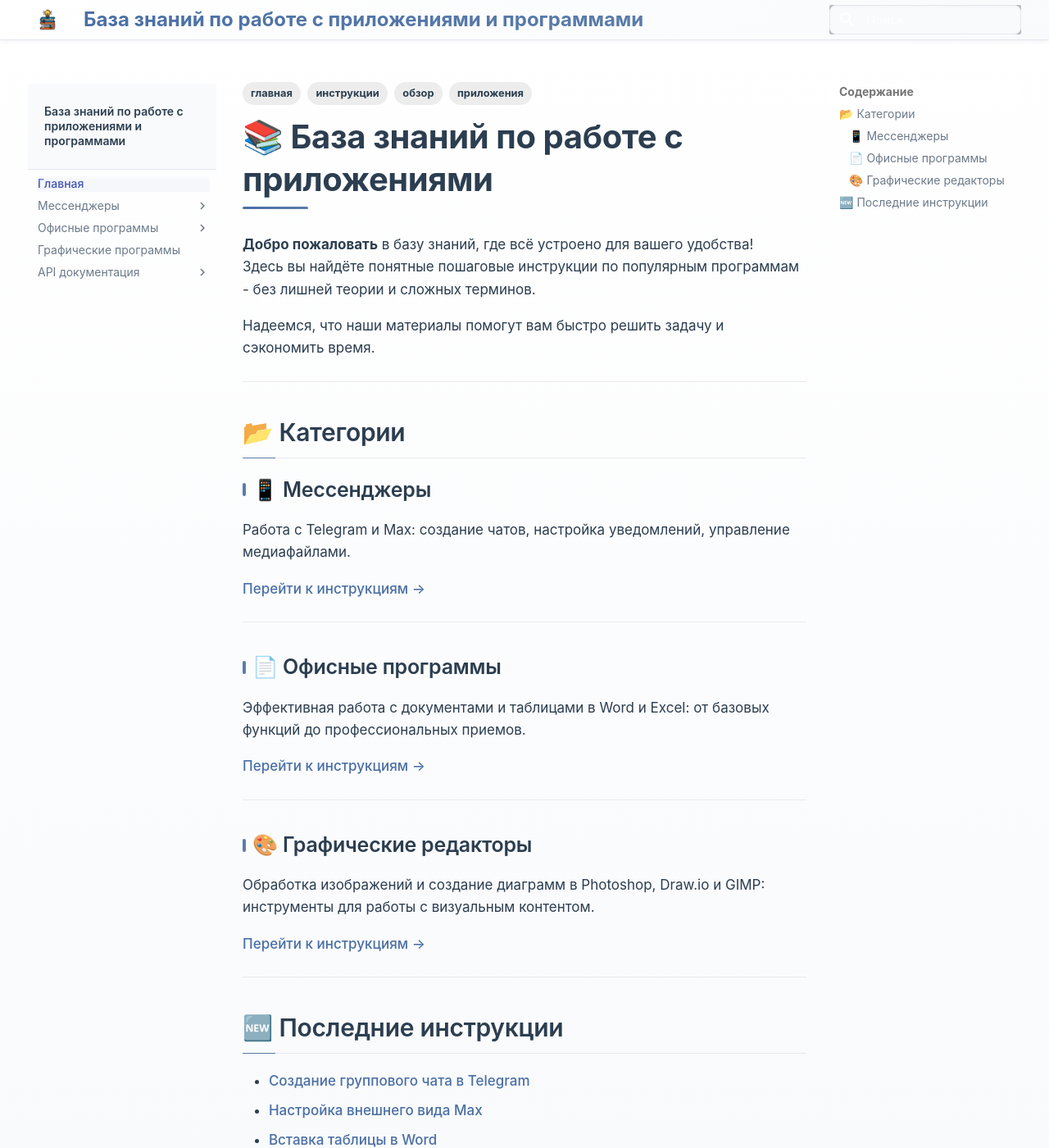
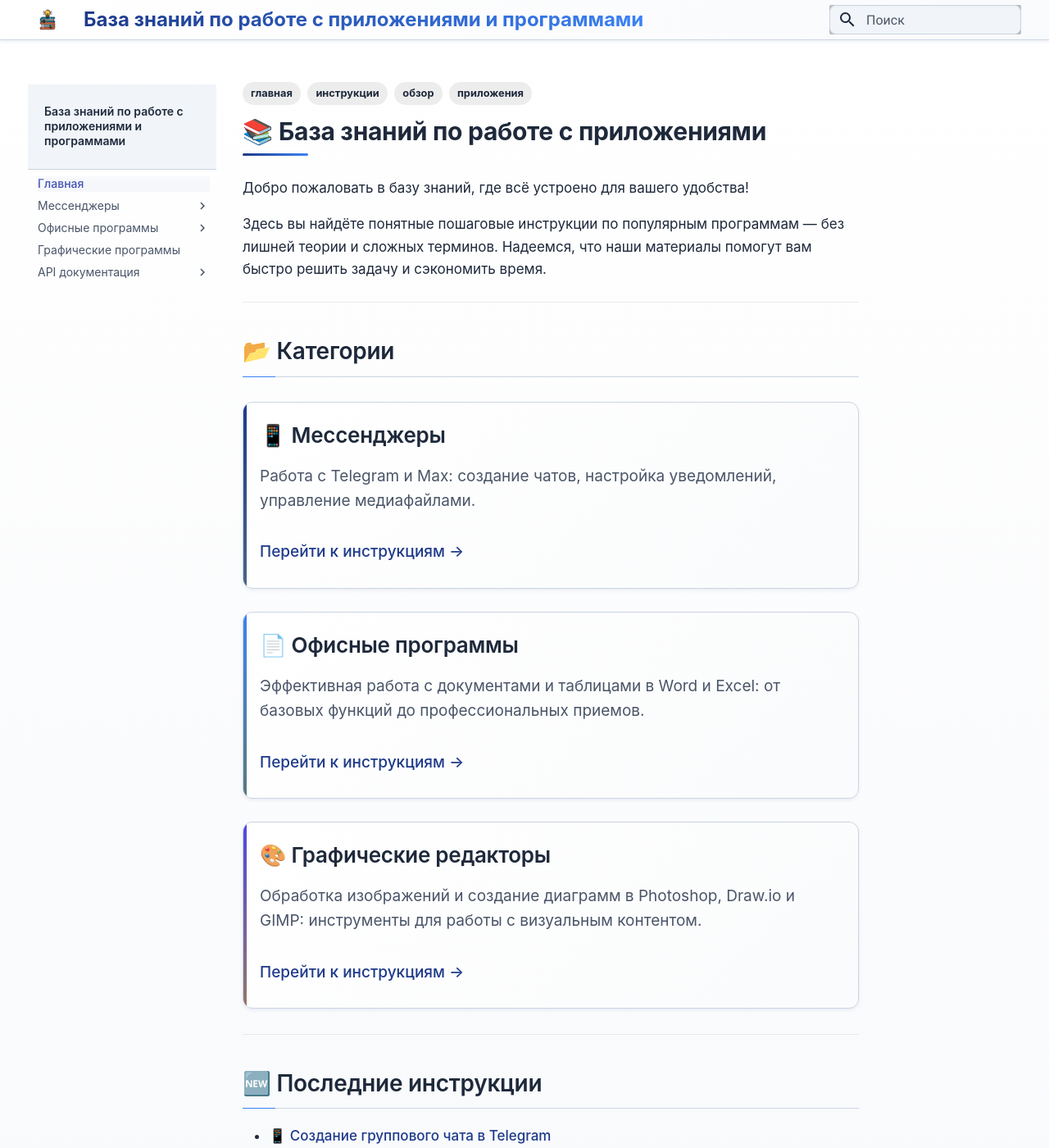
Before and after one commit to tnikonova31/MkDocs-site, an MkDocs documentation site: the page built from docs/index.md, in a window 1280 px wide and 1400 px high. Shown: the whole window at 82% size. Built offline with MkDocs 1.6.1 and Material for MkDocs 9.7.7, drawn with Linux system fonts in a browser that asks for light colours.

Commit message:
тема css

```diff
--- a/docs/index.md
+++ b/docs/index.md
@@ -1,51 +1,47 @@
 ---
-tags:
-  - главная
-  - обзор
-  - инструкции
-  - приложения
+tags: [главная, обзор, инструкции, приложения]
 ---
 
 # 📚 База знаний по работе с приложениями
 
-**Добро пожаловать** в базу знаний, где всё устроено для вашего удобства!
-Здесь вы найдёте понятные пошаговые инструкции по популярным программам - без лишней теории и сложных терминов.
+Добро пожаловать в базу знаний, где всё устроено для вашего удобства!
 
-Надеемся, что наши материалы помогут вам быстро решить задачу и сэкономить время.
+Здесь вы найдёте понятные пошаговые инструкции по популярным программам — без лишней теории и сложных терминов. Надеемся, что наши материалы помогут вам быстро решить задачу и сэкономить время.
 
 ---
 
 ## 📂 Категории
 
-### 📱 Мессенджеры
+<div class="grid-cards">
 
-Работа с Telegram и Max: создание чатов, настройка уведомлений, управление медиафайлами.
+<div>
+<h3>📱 Мессенджеры</h3>
+<p>Работа с Telegram и Max: создание чатов, настройка уведомлений, управление медиафайлами.</p>
+<a href="messengers/">Перейти к инструкциям →</a>
+</div>
 
-[Перейти к инструкциям →](messengers/)
+<div>
+<h3>📄 Офисные программы</h3>
+<p>Эффективная работа с документами и таблицами в Word и Excel: от базовых функций до профессиональных приемов.</p>
+<a href="office/">Перейти к инструкциям →</a>
+</div>
 
----
+<div>
+<h3>🎨 Графические редакторы</h3>
+<p>Обработка изображений и создание диаграмм в Photoshop, Draw.io и GIMP: инструменты для работы с визуальным контентом.</p>
+<a href="graphics/">Перейти к инструкциям →</a>
+</div>
 
-### 📄 Офисные программы
-
-Эффективная работа с документами и таблицами в Word и Excel: от базовых функций до профессиональных приемов.
-
-[Перейти к инструкциям →](office/)
-
----
-
-### 🎨 Графические редакторы
-
-Обработка изображений и создание диаграмм в Photoshop, Draw.io и GIMP: инструменты для работы с визуальным контентом.
-
-[Перейти к инструкциям →](graphics/)
+</div>
 
 ---
 
 ## 🆕 Последние инструкции
 
-- [Создание группового чата в Telegram](messengers/telegram/tnikonova31-instruction.md)
-- [Настройка внешнего вида Max](messengers/max/appearance.md)
-- [Вставка таблицы в Word](office/word/table-enter.md)
+- 📱 [Создание группового чата в Telegram](messengers/telegram/tnikonova31-instruction.md)
+- 📱 [Настройка внешнего вида Max](messengers/max/appearance.md)
+- 📄 [Вставка таблицы в Word](office/word/table-enter.md)
 
-----
+---
+
 [📖 Посмотреть все теги](/MkDocs-site/tags/)
--- a/docs/stylesheets/extra.css
+++ b/docs/stylesheets/extra.css
@@ -1,39 +1,38 @@
 /* ========================================
-   ЦВЕТОВАЯ ПАЛИТРА — ПРИГЛУШЕННЫЕ АКЦЕНТЫ
+ЦВЕТОВАЯ ПАЛИТРА — БЛАГОРОДНАЯ СИНИЯ
 ======================================== */
-
 :root {
 /* Основные цвета */
-    --color-bg: #ffffff;
-    --color-bg-light: #f9fafc;
-    --color-text: #2c3e50;
-    --color-text-secondary: #6c7a89;
-    --color-border: #e4e9f0;
-    --color-border-light: #f0f3f7;
+--color-bg: #f8fafc;
+--color-bg-light: #f1f5f9;
+--color-text: #1e293b;                /* Оригинальный цвет текста */
+--color-text-secondary: #4a5568;
+--color-border: #cbd5e1;
+--color-border-light: #e2e8f0;
 
-    /* Приглушенные акценты */
-    --color-accent: #4a6fa5;              /* Приглушенный синий */
-    --color-accent-light: #5b7ca9;
-    --color-accent-hover: #3d5a80;
-    --color-accent-secondary: #6b8e8e;    /* Приглушенный бирюзовый */
-    --color-accent-tertiary: #a88b7d;     /* Приглушенный терракот */
+/* Благородные синие акценты */
+--color-accent: #1e3a8a;              /* Королевский синий */
+--color-accent-light: #3b82f6;
+--color-accent-hover: #1e40af;
+--color-accent-secondary: #4f46e5;    /* Индиго */
+--color-accent-tertiary: #6366f1;     /* Фиолетово-синий */
 
 /* Цвета категорий */
-    --color-category-messengers: #5b7ca9;
-    --color-category-office: #6b8e8e;
-    --color-category-design: #a88b7d;
+--color-category-messengers: #1e3a8a;
+--color-category-office: #3b82f6;
+--color-category-design: #4f46e5;
 
 /* Дополнительные акценты */
-    --color-highlight: #f8f4e9;           /* Светло-бежевый подсветка */
-    --color-muted: #8a9bae;               /* Приглушенный серо-голубой */
-    --color-success: #5d8c73;             /* Приглушенный зеленый */
-    --color-warning: #c47a5a;             /* Приглушенный оранжевый */
-    --color-info: #7a6a8c;                /* Приглушенный фиолетовый */
+--color-highlight: #f0f9ff;           /* Светло-голубой подсветка */
+--color-muted: #94a3b8;               /* Серо-голубой */
+--color-success: #10b981;             /* Изумрудный */
+--color-warning: #f59e0b;             /* Золотистый */
+--color-info: #06b6d4;                /* Голубой */
 
 /* Тени */
-    --shadow-sm: 0 2px 4px rgba(44, 62, 80, 0.06);
-    --shadow-md: 0 4px 12px rgba(44, 62, 80, 0.08);
-    --shadow-lg: 0 8px 20px rgba(44, 62, 80, 0.1);
+--shadow-sm: 0 2px 4px rgba(30, 58, 138, 0.08);
+--shadow-md: 0 4px 12px rgba(30, 58, 138, 0.1);
+--shadow-lg: 0 8px 20px rgba(30, 58, 138, 0.12);
 
 /* Радиусы */
 --radius-sm: 4px;
@@ -128,16 +127,16 @@ body {
 
 .grid-cards {
     display: grid;
-    grid-template-columns: repeat(auto-fit, minmax(300px, 1fr));
+    grid-template-columns: 1fr;  /* ← изменено: одна колонка */
     gap: 28px;
-    margin: 2.5rem 0;
+    margin: 1.5rem 0;
 }
 
 .grid-cards > * {
     background: linear-gradient(135deg, #ffffff 0%, #fafbfc 100%);
     border: 1px solid var(--color-border);
     border-radius: var(--radius-lg);
-    padding: 2rem;
+    padding: 1rem;
     transition: all 0.3s ease;
     box-shadow: var(--shadow-sm);
     position: relative;
@@ -223,100 +222,13 @@ body {
 }
 
 /* ========================================
-   СПИСОК СТАТЕЙ (на главной)
-   ======================================== */
-
-.recent-articles {
-    margin: 3rem 0;
-    background-color: var(--color-bg-light);
-    border-radius: var(--radius-md);
-    padding: 1.8rem;
-    border: 1px solid var(--color-border-light);
-}
-
-.recent-articles h2 {
-    font-size: 1.4rem;
-    font-weight: 600;
-    color: var(--color-text);
-    margin-bottom: 1.2rem;
-    padding-bottom: 0.6rem;
-    border-bottom: 2px solid var(--color-border);
-    position: relative;
-}
-
-.recent-articles h2::after {
-    content: '';
-    position: absolute;
-    bottom: -2px;
-    left: 0;
-    width: 60px;
-    height: 2px;
-    background: linear-gradient(to right, var(--color-accent) 0%, var(--color-accent-light) 100%);
-}
-
-.recent-articles ul {
-    list-style: none;
-    padding: 0;
-    margin: 0;
-}
-
-.recent-articles li {
-    padding: 1rem 0;
-    border-bottom: 1px solid var(--color-border);
-    transition: background-color 0.2s ease;
-}
-
-.recent-articles li:last-child {
-    border-bottom: none;
-}
-
-.recent-articles li:hover {
-    background-color: rgba(74, 111, 165, 0.02);
-    padding-left: 4px;
-}
-
-.recent-articles a {
-    display: block;
-    color: var(--color-text);
-    text-decoration: none;
-    font-weight: 500;
-    font-size: 1.05rem;
-    transition: all 0.2s ease;
-}
-
-.recent-articles a:hover {
-    color: var(--color-accent);
-}
-
-.recent-articles a::before {
-    content: "→";
-    display: inline-block;
-    margin-right: 8px;
-    color: var(--color-accent-light);
-    font-size: 0.9rem;
-    transition: transform 0.2s ease;
-}
-
-.recent-articles a:hover::before {
-    transform: translateX(4px);
-    color: var(--color-accent);
-}
-
-.article-meta {
-    display: block;
-    margin-top: 0.3rem;
-    font-size: 0.85rem;
-    color: var(--color-text-secondary);
-}
-
-/* ========================================
    СТИЛИ СТАТЬИ
    ======================================== */
 
 .md-content__inner > h1 {
-    font-size: 2rem;
+    font-size: 1.5rem;
     font-weight: 700;
-    margin-bottom: 1.5rem;
+    margin-bottom: 1.3rem;
     color: var(--color-text);
     line-height: 1.3;
     position: relative;
@@ -335,7 +247,7 @@ body {
 }
 
 .md-content__inner > h2 {
-    font-size: 1.5rem;
+    font-size: 1.4rem;
     font-weight: 600;
     margin: 2rem 0 1rem 0;
     color: var(--color-text);
@@ -373,74 +285,6 @@ body {
     height: 16px;
     background: var(--color-accent-light);
     border-radius: var(--radius-sm);
-}
-
-/* Шаги инструкции — кастомные кружки */
-.md-content__inner ol {
-    padding-left: 0;
-    margin: 1.5rem 0;
-    counter-reset: step-counter;
-    list-style: none;
-}
-
-.md-content__inner ol li {
-    margin-bottom: 0.6rem;
-    line-height: 1.6;
-    position: relative;
-    padding-left: 32px; /* уменьшено, чтобы соответствовать меньшему кружку */
-}
-
-.md-content__inner ol li::before {
-    counter-increment: step-counter;
-    content: counter(step-counter);
-    position: absolute;
-    left: 0;
-    top: 0.2em;
-    width: 20px;        /* ← уменьшено с 24px до 20px */
-    height: 20px;       /* ← уменьшено с 24px до 20px */
-    background: var(--color-accent);
-    color: white;
-    border-radius: 50%;
-    display: flex;
-    align-items: center;
-    justify-content: center;
-    font-size: 0.8rem;  /* ← немного уменьшен шрифт для лучшего баланса */
-    font-weight: 600;
-    line-height: 1;
-}
-
-/* Частые вопросы */
-.md-content__inner details {
-    margin: 1rem 0;
-    border: 1px solid var(--color-border);
-    border-radius: var(--radius-md);
-    padding: 1rem;
-    background-color: var(--color-bg-light);
-    transition: all 0.2s ease;
-}
-
-.md-content__inner details:hover {
-    border-color: var(--color-accent-light);
-    box-shadow: var(--shadow-sm);
-}
-
-.md-content__inner details summary {
-    font-weight: 600;
-    cursor: pointer;
-    padding-bottom: 0.5rem;
-    color: var(--color-accent);
-}
-
-/* Скриншоты */
-.md-content__inner img {
-    max-width: 100%;
-    border-radius: var(--radius-md);
-    box-shadow: var(--shadow-md);
-    margin: 1.5rem 0;
-    display: block;
-    margin-left: auto;
-    margin-right: auto;
-    border: 1px solid var(--color-border-light);
 }
 
 /* ========================================
@@ -523,43 +367,6 @@ body {
 }
 
 /* ========================================
-   КНОПКИ
-   ======================================== */
-
-.md-button {
-    background: linear-gradient(135deg, var(--color-accent) 0%, var(--color-accent-hover) 100%);
-    color: white;
-    border: none;
-    padding: 0.65rem 1.5rem;
-    border-radius: var(--radius-md);
-    font-weight: 500;
-    cursor: pointer;
-    transition: all 0.3s ease;
-    display: inline-block;
-    box-shadow: var(--shadow-sm);
-    text-decoration: none;
-}
-
-.md-button:hover {
-    transform: translateY(-2px);
-    box-shadow: var(--shadow-md);
-    background: linear-gradient(135deg, var(--color-accent-hover) 0%, #324a66 100%);
-}
-
-.md-button--secondary {
-    background: linear-gradient(135deg, var(--color-bg) 0%, var(--color-bg-light) 100%);
-    color: var(--color-text);
-    border: 1px solid var(--color-border);
-    box-shadow: none;
-}
-
-.md-button--secondary:hover {
-    border-color: var(--color-accent-light);
-    background-color: var(--color-bg-light);
-    color: var(--color-accent);
-}
-
-/* ========================================
    АДАПТИВНОСТЬ
    ======================================== */
 
@@ -639,14 +446,26 @@ body {
 /* ========================================
    ЦИТАТЫ И БЛОКИ
    ======================================== */
-
 .md-typeset blockquote {
-    border-left: 4px solid var(--color-accent-light);
+    border: 2px solid var(--color-border);
+    border-left: 4px solid var(--color-accent);
     background-color: var(--color-bg-light);
     padding: 1rem 1.5rem;
     margin: 1.5rem 0;
-    border-radius: 0 var(--radius-md) var(--radius-md) 0;
+    border-radius: var(--radius-md);
     color: var(--color-text);
+    box-shadow: var(--shadow-sm);
+    position: relative;
+}
+
+.md-typeset blockquote::before {
+    position: absolute;
+    top: -8px;
+    left: -8px;
+    font-size: 3rem;
+    color: rgba(74, 111, 165, 0.1);
+    font-family: Georgia, serif;
+    line-height: 1;
 }
 
 .md-typeset blockquote p {
@@ -661,7 +480,7 @@ body {
 .md-typeset table {
     border-collapse: collapse;
     margin: 1.5rem 0;
-    font-size: 0.95rem;
+    font-size: 1.1rem;
 }
 
 .md-typeset table th {
@@ -682,12 +501,79 @@ body {
     background-color: rgba(74, 111, 165, 0.02);
 }
 
-/* Инлайновые иконки в тексте */
-.inline-icon {
-    display: inline-block !important;
-    margin: 0 !important;
-    vertical-align: -0.3em;
-    border: none !important;
-    box-shadow: none !important;
-    border-radius: 4px;
+
+/* ========================================
+СКРЫТИЕ ПРАВОЙ БОКОВОЙ ПАНЕЛИ
+======================================== */
+.md-sidebar--secondary {
+    display: none !important;
 }
+
+/* ========================================
+ИКОНКА ПОИСКА
+======================================== */
+.md-search__button {
+    color: var(--color-text) !important;
+    opacity: 1 !important;
+}
+
+.md-search__button:hover {
+    color: var(--color-accent) !important;
+}
+
+.md-search__icon {
+    color: var(--color-text) !important;
+    opacity: 1 !important;
+    fill: var(--color-text) !important;
+}
+
+.md-search__button:hover .md-search__icon {
+    color: var(--color-accent) !important;
+    fill: var(--color-accent) !important;
+}
+
+.md-search__input {
+    color: var(--color-text) !important;
+}
+
+.md-search__input::placeholder {
+    color: var(--color-text-secondary) !important;
+    opacity: 1 !important;
+}
+
+.md-search__input:focus {
+    color: var(--color-text) !important;
+}
+
+/* ========================================
+КРЕСТИК В ПОИСКЕ
+======================================== */
+
+/* Скрываем крестик, когда поле пустое (виден плейсхолдер) */
+.md-search__input:placeholder-shown ~ .md-search__options button[type="reset"] {
+    display: none !important;
+    opacity: 0 !important;
+    pointer-events: none !important;
+}
+
+/* Показываем крестик, когда есть текст (плейсхолдер скрыт) */
+.md-search__input:not(:placeholder-shown) ~ .md-search__options button[type="reset"] {
+    display: block !important;
+    opacity: 1 !important;
+    pointer-events: auto !important;
+    color: var(--color-text-secondary) !important;
+    transition: all 0.2s ease !important;
+}
+
+/* Стиль крестика при наведении */
+.md-search__options button[type="reset"]:hover {
+    color: var(--color-accent) !important;
+    transform: scale(1.1) !important;
+}
+
+/* Скрываем крестик по умолчанию (на случай если :placeholder-shown не сработает) */
+.md-search__options button[type="reset"] {
+    opacity: 0 !important;
+    pointer-events: none !important;
+    transition: all 0.2s ease !important;
+}
--- a/mkdocs.yml
+++ b/mkdocs.yml
@@ -9,12 +9,13 @@ theme:
   logo: images/logo.png
   favicon: favicon.png
   language: ru
+  toc: false  # отключение правой панели
 
   features:
     - navigation.indexes
     - navigation.tabs.sticky
     - navigation.instant
-    - navigation.top
+   # - navigation.top
     - search.suggest
     - search.highlight
     - content.code.copy
@@ -47,6 +48,8 @@ plugins:
   - swagger-ui-tag
   - plantuml:
       puml_url: https://www.plantuml.com/plantuml/
+      theme:
+        enabled: false
 
 markdown_extensions:
   - admonition
```
Also changed, not shown: docs/messengers/telegram/tnikonova31-instruction.md (+0 -2 lines). Lines whose indentation alone changed are shown as unchanged.
